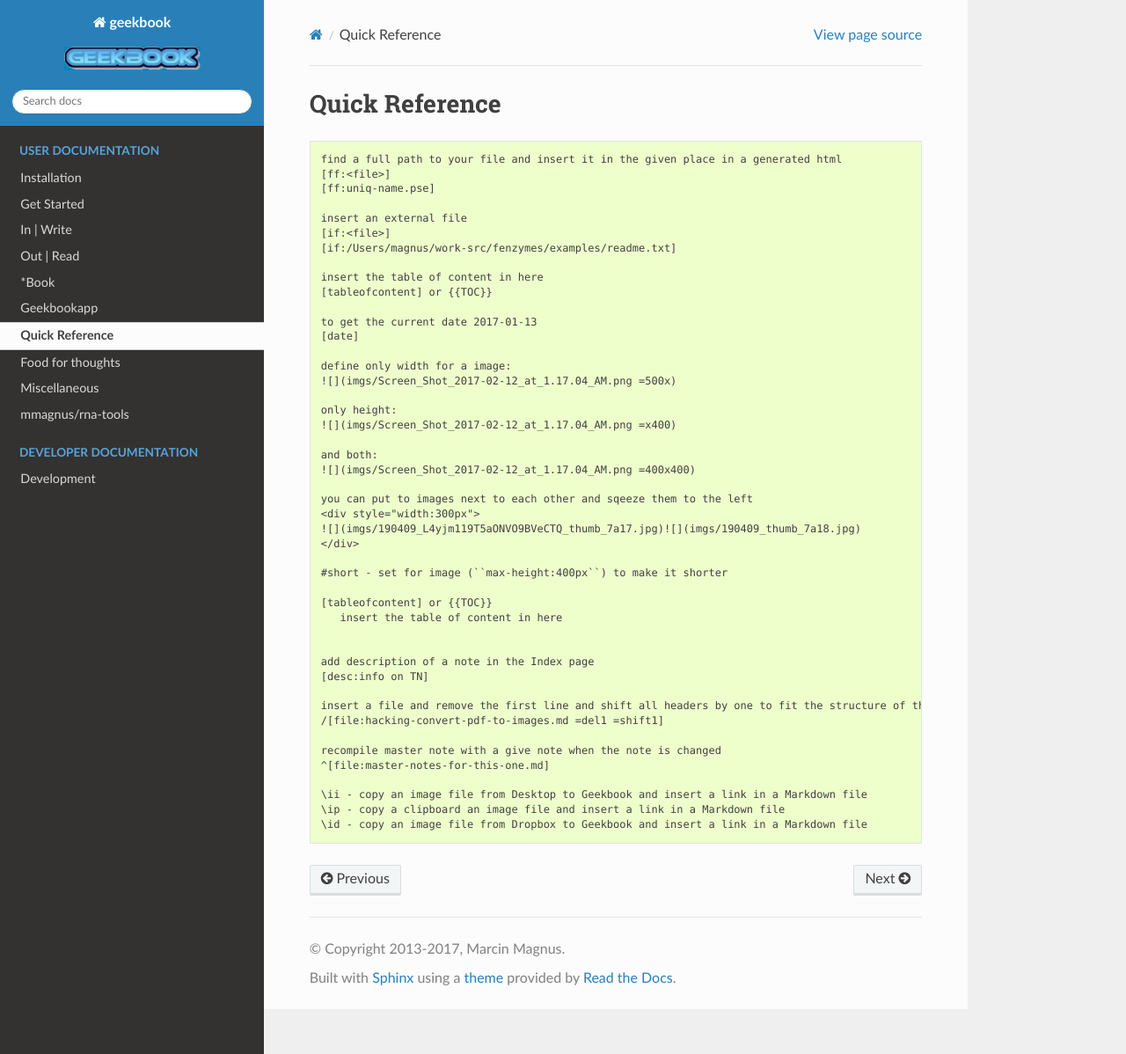
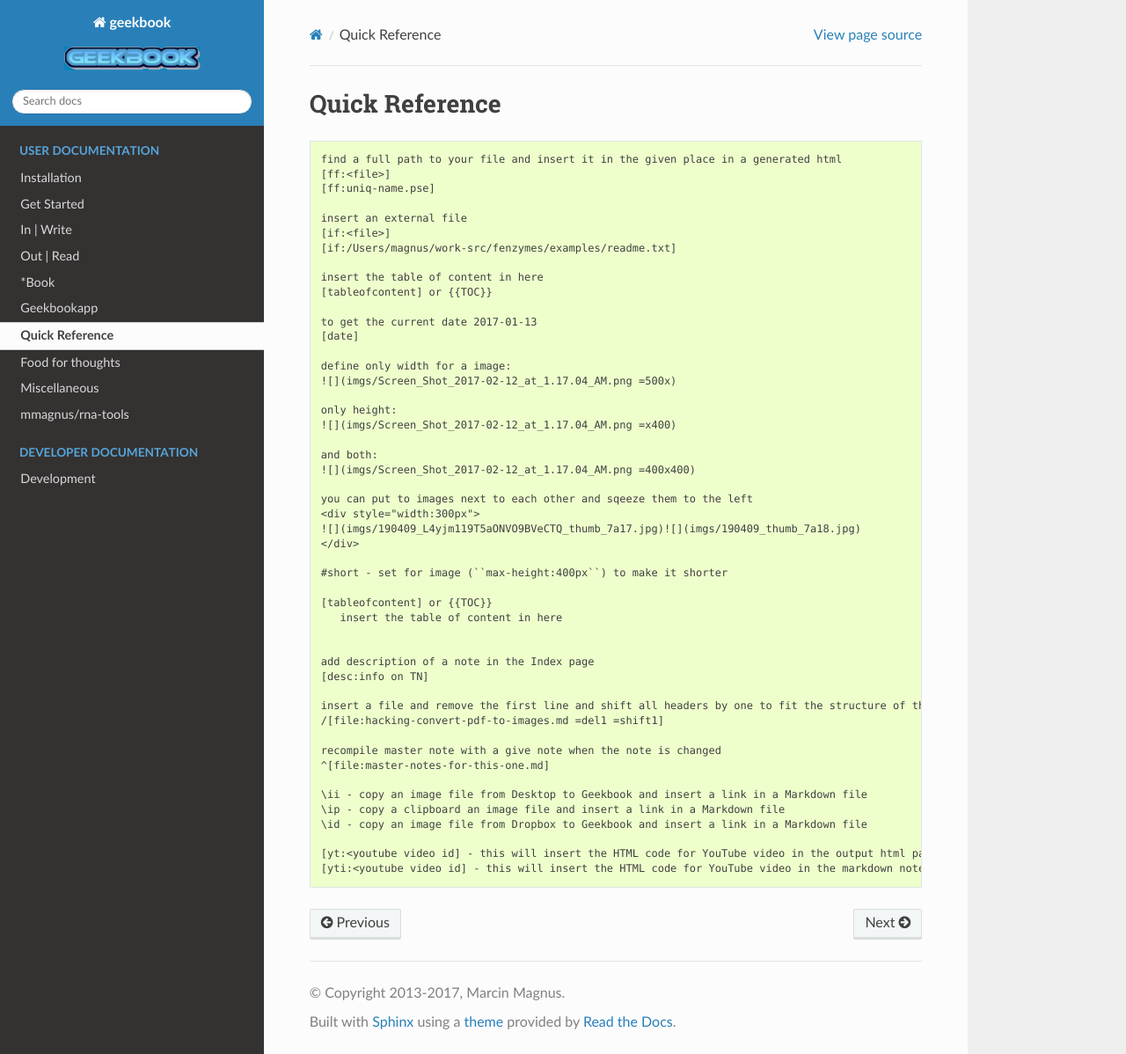
Before and after one commit to mmagnus/geekbook, a Sphinx documentation site: the page built from docs/source/quickref.rst, in a window 1280 px wide and 1198 px high. Shown: the whole window at 88% size. Built offline with Sphinx 7.4.7 and the Read the Docs theme 2.0.0, drawn with Linux system fonts in a browser that asks for light colours.

```diff
--- a/docs/source/quickref.rst
+++ b/docs/source/quickref.rst
@@ -49,3 +49,6 @@
      \ii - copy an image file from Desktop to Geekbook and insert a link in a Markdown file
      \ip - copy a clipboard an image file and insert a link in a Markdown file
      \id - copy an image file from Dropbox to Geekbook and insert a link in a Markdown file
+
+     [yt:<youtube video id] - this will insert the HTML code for YouTube video in the output html page
+     [yti:<youtube video id] - this will insert the HTML code for YouTube video in the markdown note !
```
Also changed, not shown: README.md (+2 -5 lines), 1 other file.
